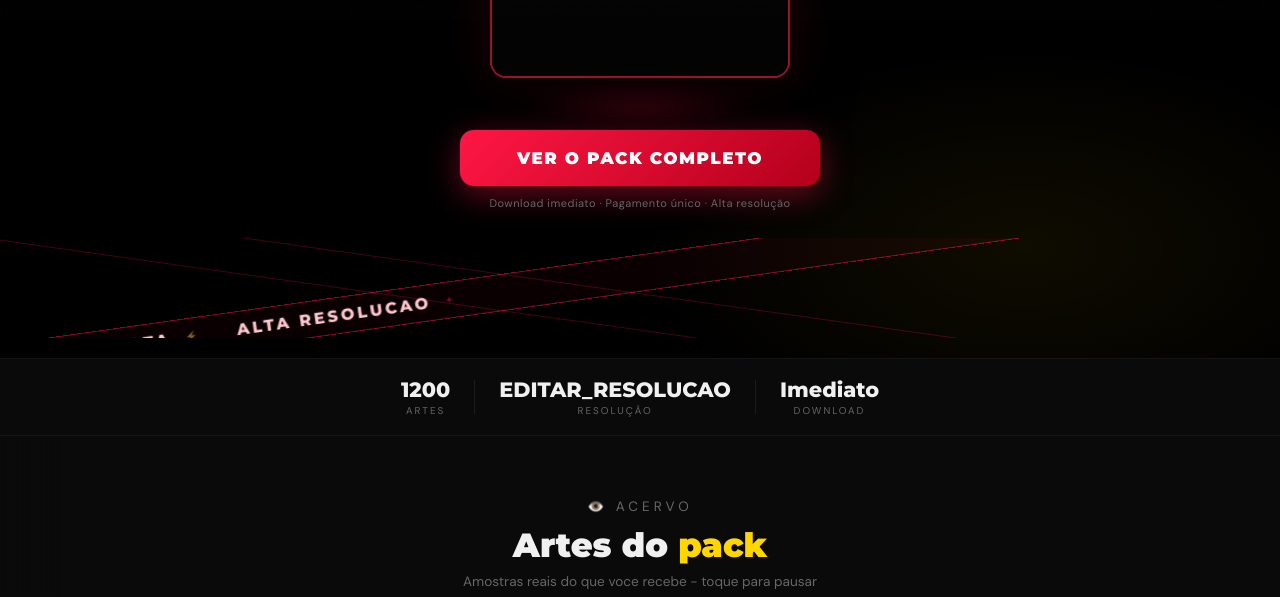
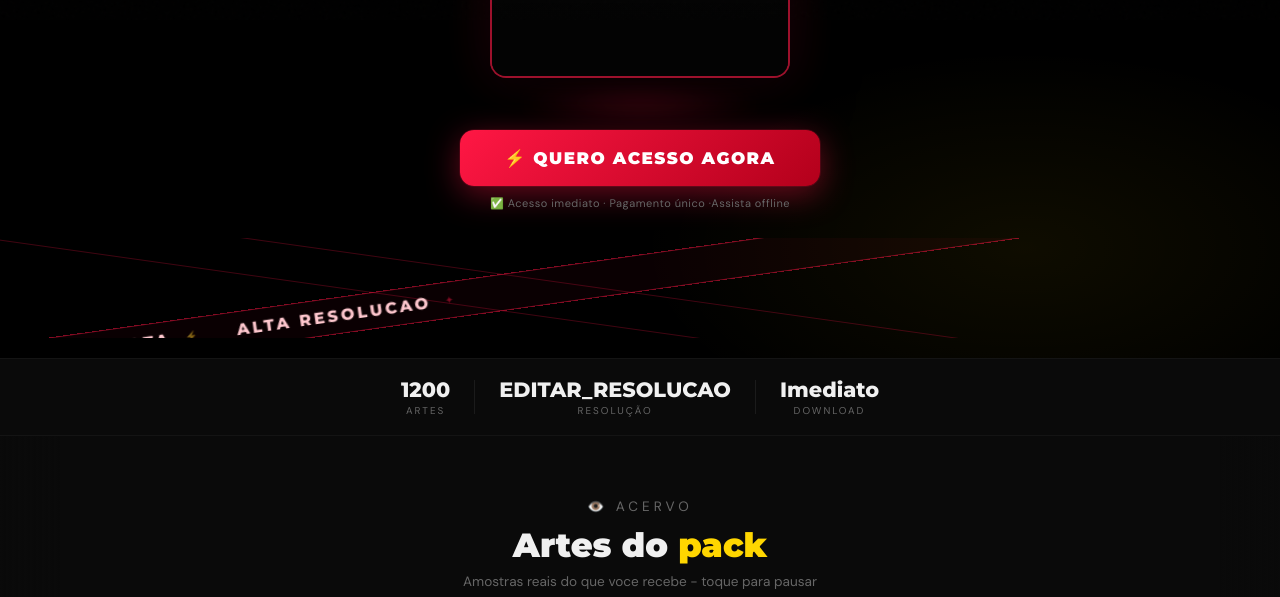
Before and after one commit to eriv01/reidosdoramas.com, a plain HTML site: page index.html in a window 1280 px wide. Shown: the part 780-1377 px from the top of the page. Drawn offline with Linux system fonts and the light colour scheme; grey boxes are pictures that could not be loaded.

Commit message:
Update index.html

```diff
--- a/index.html
+++ b/index.html
@@ -229,9 +229,8 @@ footer p{font-size:.7rem;color:var(--muted);line-height:1.8;max-width:380px;marg
     <button type="button" class="video-som hidden" id="btnSom" aria-label="Ativar ou desativar o som">&#128266;</button>
   </div>
   <div class="fan-glow" aria-hidden="true"></div>
-
-  <a href="#oferta" class="cta-btn">VER O PACK COMPLETO</a>
-  <p class="cta-sub">Download imediato · Pagamento único · Alta resolução</p>
+  <a href="#oferta" class="cta-btn">⚡ QUERO ACESSO AGORA</a>
+  <p class="cta-sub">✅ Acesso imediato · Pagamento único ·Assista offline</p>
   <div class="ticker-x-wrap" aria-hidden="true">
     <div class="ticker-band ticker-band-1">
       <div class="ticker-track">
```
